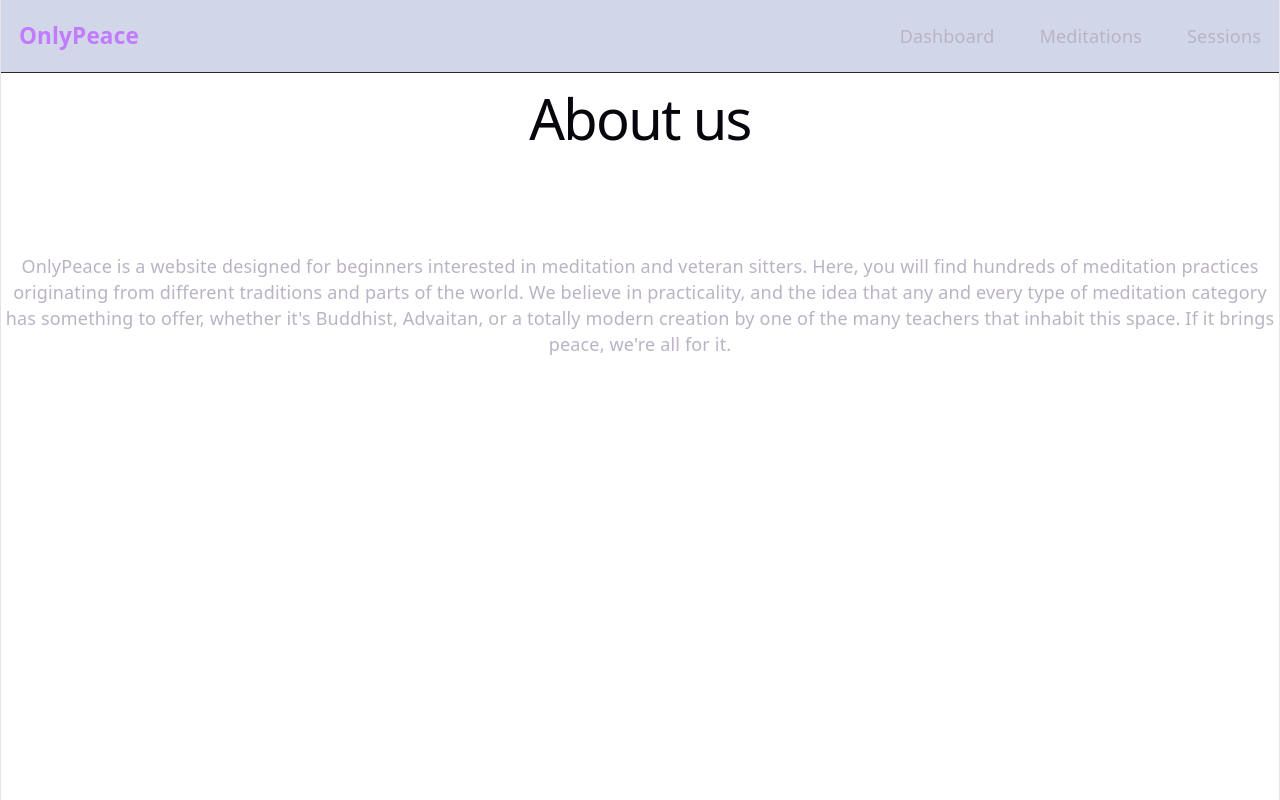
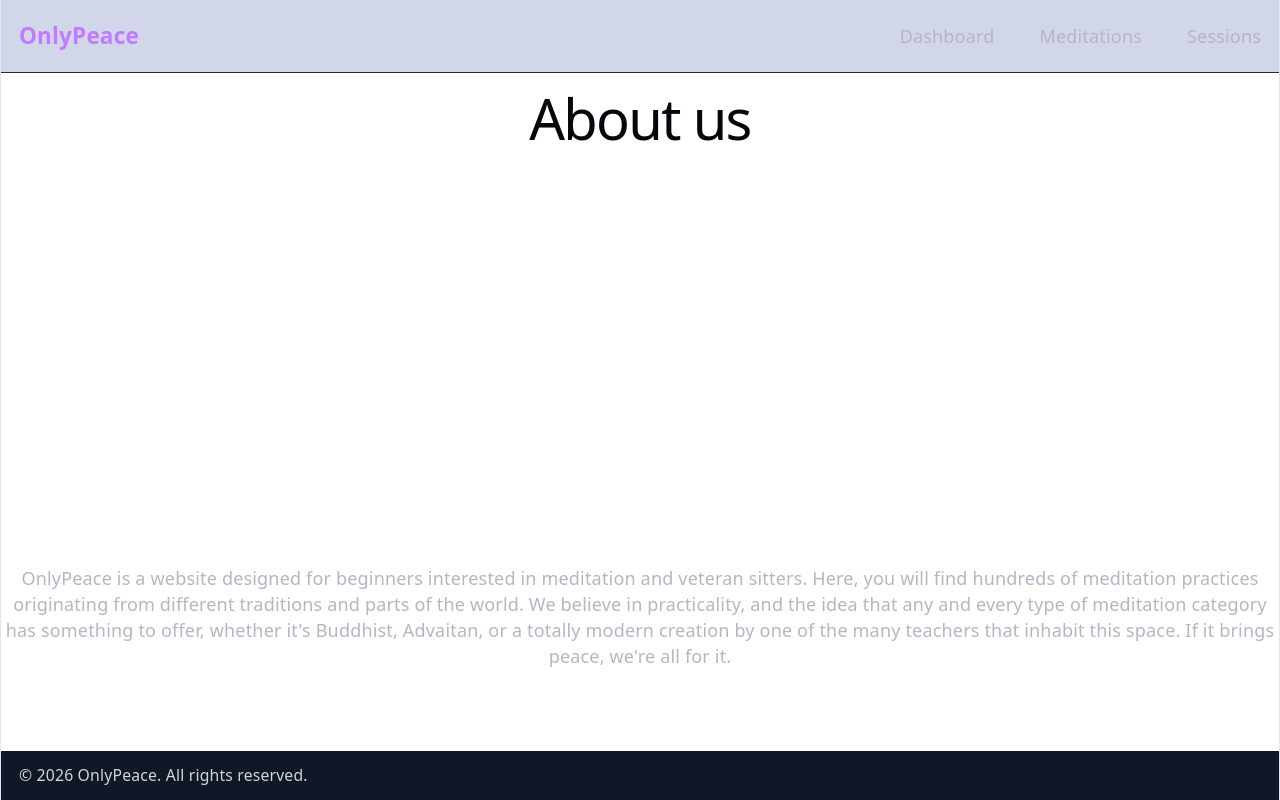
Before and after one commit to Eoghain2708/meditation-application, a React (Vite) app in the folder frontend/: page /about-us in a window 1280 px wide. Shown: the top 800 px of the page. Built offline with nearby package versions, Linux system fonts and the light colour scheme; sample sign-in values are in the browser's storage.

Commit message:
slight footer cleanup, now stuck to bottom correctly.

```diff
--- a/frontend/src/App.tsx
+++ b/frontend/src/App.tsx
@@ -17,6 +17,7 @@ function App() {
 
 
   return (
+    <div className="grid grid-rows-[auto_1fr_auto] h-lvh">
       <BrowserRouter>
       <Routes>
 
@@ -95,6 +96,7 @@ function App() {
       </Routes>
       <Footer />
       </BrowserRouter>
+      </div>
   )
 }
 
--- a/frontend/src/components/Footer.tsx
+++ b/frontend/src/components/Footer.tsx
@@ -1,6 +1,6 @@
 export default function Footer() {
     return (
-    <footer className="bg-gray-900 text-gray-300 py-6">
+    <footer className="bg-gray-900 text-gray-300 min-w-full py-3 mt-18">
     <div className="max-w-6xl mx-auto px-4 flex flex-col md:flex-row justify-between items-center">
     <p className="text-sm">&copy; 2026 OnlyPeace. All rights reserved.</p>
      </div>
--- a/frontend/src/index.css
+++ b/frontend/src/index.css
@@ -68,6 +68,9 @@
 }
 
 body {
+  display: flex;
+  flex-direction: column;
+  min-height: 100vh;
   margin: auto;
 }
 
--- a/frontend/src/pages/AboutUs.tsx
+++ b/frontend/src/pages/AboutUs.tsx
@@ -4,7 +4,7 @@ export default function AboutUs() {
         <header>
             <h1>About us</h1>
         </header>
-        <main className="mt-20 mb-123.5">
+        <main>
         <p>OnlyPeace is a website designed for beginners interested in meditation and veteran sitters. Here, you will find hundreds of meditation practices
             originating from different traditions and parts of the world. We believe in practicality, and the idea that any and every type of meditation category
             has something to offer, whether it's Buddhist, Advaitan, or a totally modern creation by one of the many teachers that inhabit this space. If it brings
```
